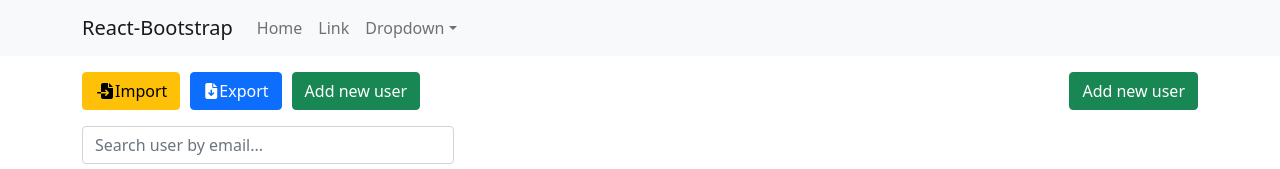
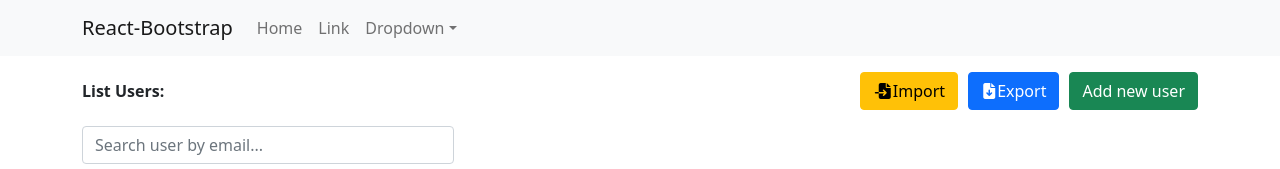
Before and after one commit to TanPham202/project-02, a React (Create React App) app: page / in a window 1280 px wide. Shown: the top 169 px of the page. Built offline with nearby package versions, Linux system fonts and the light colour scheme; no server answers.

Commit message:
#13.1: Update

```diff
--- a/src/components/TableUsers.jsx
+++ b/src/components/TableUsers.jsx
@@ -162,6 +162,7 @@ const TableUsers = (props) => {
     return (
         <>
             <div className='my-3 add-new'>
+                <span> <b> List Users: </b> </span>
                 <div className='group-btns'>
                     <>
                         <label htmlFor='test' className='btn btn-warning'>
@@ -180,9 +181,6 @@ const TableUsers = (props) => {
                         Add new user
                     </button>
                 </div>
-                <button className='btn btn-success' onClick={() => setIsShowModalAddNew(true)}>
-                    Add new user
-                </button>
             </div>
             <div className='col-4 my-3'>
                 <input className='form-control' placeholder='Search user by email...' onChange={(e) => handleSearch(e)} />
```
